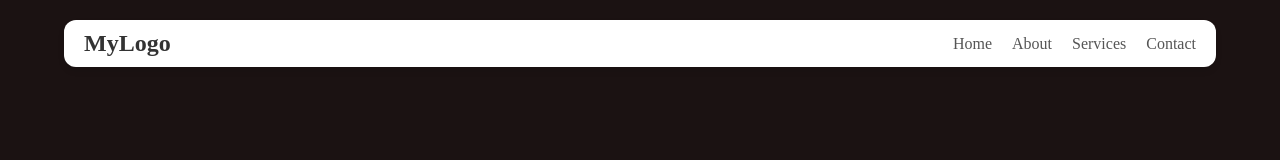
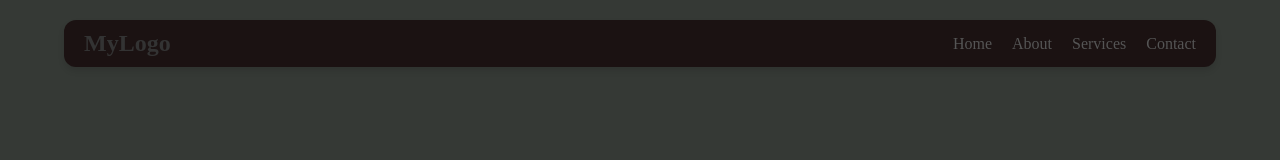
Before and after one commit to GavinCode31/_animated-telegram, a plain HTML site: page index.html in a window 1280 px wide. Drawn offline with Linux system fonts and the light colour scheme.

Commit message:
Update index.css

```diff
--- a/index.css
+++ b/index.css
@@ -1,5 +1,5 @@
 body {
-  background-color: #1B1212;
+  background-color: #353935;
 }
 
 * {
@@ -9,7 +9,7 @@ body {
 }
 
 .navbar {
-  background-color: #ffffff;
+  background-color: #1B1212;
   border-radius: 12px; /* Rounded corners */
   box-shadow: 0 4px 6px rgba(0, 0, 0, 0.1); /* Drop shadow */
   margin: 20px auto;
```
